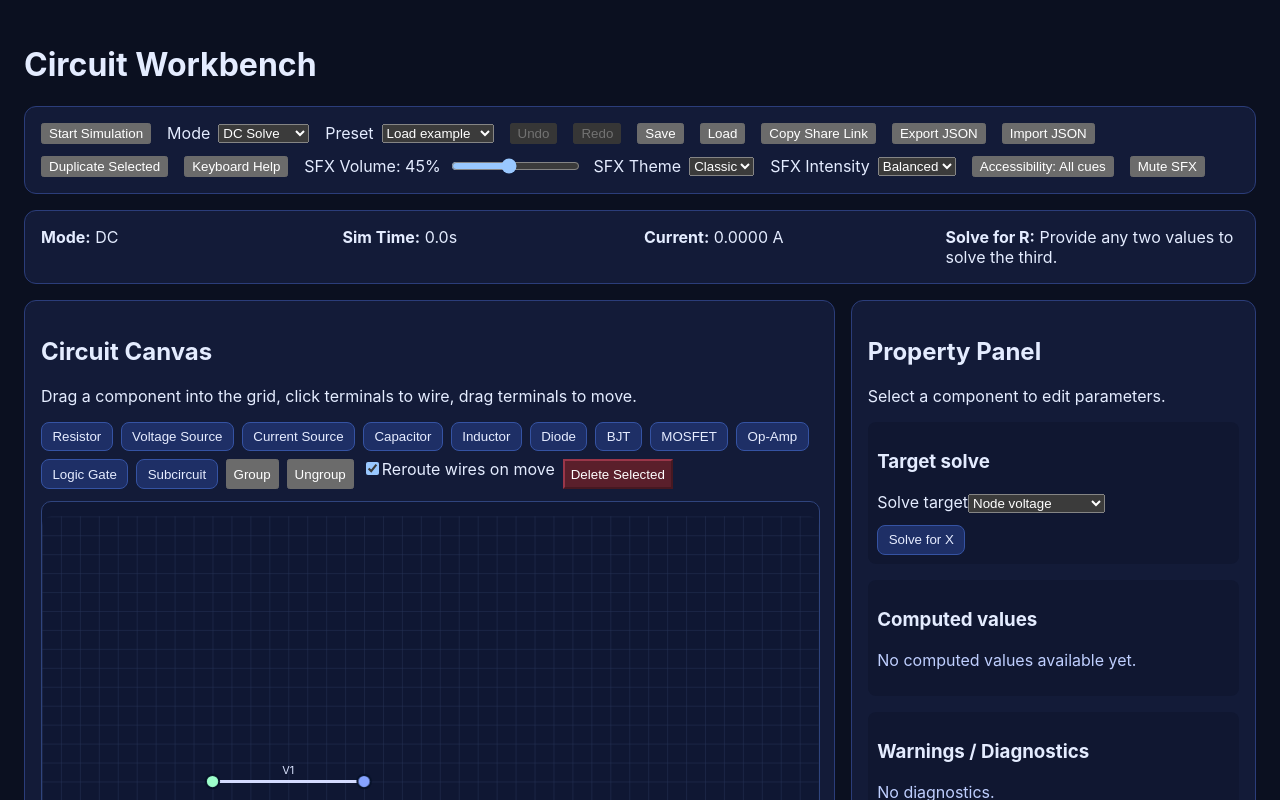
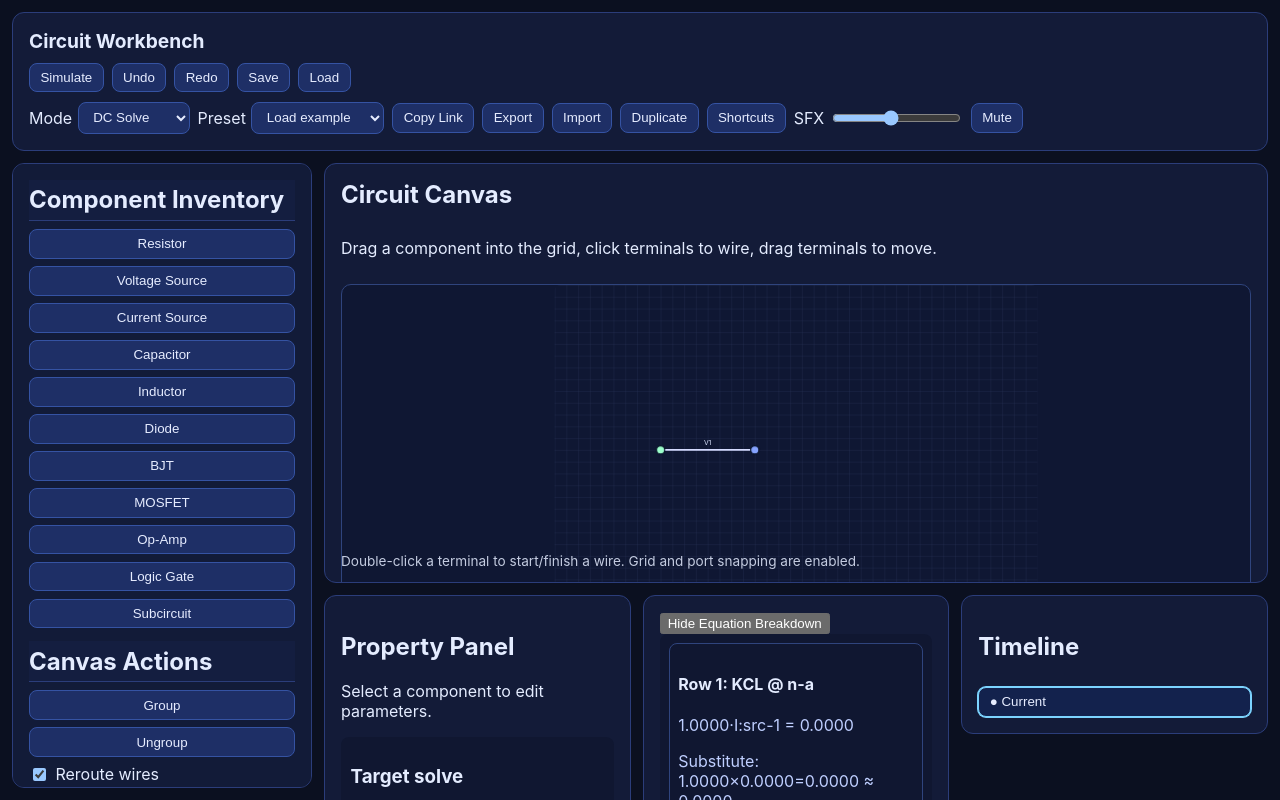
Before and after one commit to TheRealBasic/improved-succotash, a React (Vite) app: page / in a window 1280 px wide. Shown: the top 800 px of the page. Built offline with nearby package versions, Linux system fonts and the light colour scheme.

Commit message:
Fix canvas pane overlap in two-column editor layout

```diff
--- a/src/components/CircuitCanvas.tsx
+++ b/src/components/CircuitCanvas.tsx
@@ -1,7 +1,6 @@
 import { useEffect, useMemo, useState, type DragEvent, type PointerEvent } from 'react';
 import type { ComponentKind } from '../engine/model';
 import { ANIMATION_CLASS, ANIMATION_MS } from '../styles/animations';
-import { shortcutLabel } from './shortcuts';
 
 export type CanvasNodePosition = {
   id: string;
@@ -33,15 +32,11 @@ type CircuitCanvasProps = {
   pendingWireFromNodeId?: string;
   simulationActive: boolean;
   rerouteWiresOnMove: boolean;
-  onSetRerouteWiresOnMove: (enabled: boolean) => void;
   onAddComponentAt: (kind: Exclude<ComponentKind, 'wire'>, x: number, y: number) => void;
   onAddSubcircuitAt: (x: number, y: number) => void;
-  onGroupSelected: () => void;
-  onUngroupSelected: () => void;
   onSelectNode: (nodeId: string) => void;
   onSelectComponent: (componentId: string) => void;
   onMoveNode: (nodeId: string, x: number, y: number) => void;
-  onDeleteSelected: () => void;
   onStartOrCompleteWire: (nodeId: string) => void;
 };
 
@@ -53,19 +48,6 @@ const PORT_SNAP_DISTANCE = 14;
 const snapToGrid = (value: number): number => Math.round(value / GRID_SIZE) * GRID_SIZE;
 const toGridKey = (x: number, y: number): string => `${x}:${y}`;
 
-const componentPalette: Array<{ kind: Exclude<ComponentKind, 'wire'> | 'subcircuit'; label: string; shortcutId: string }> = [
-  { kind: 'resistor', label: 'Resistor', shortcutId: 'place-resistor' },
-  { kind: 'voltageSource', label: 'Voltage Source', shortcutId: 'place-voltage' },
-  { kind: 'currentSource', label: 'Current Source', shortcutId: 'place-current' },
-  { kind: 'capacitor', label: 'Capacitor', shortcutId: 'place-capacitor' },
-  { kind: 'inductor', label: 'Inductor', shortcutId: 'place-inductor' },
-  { kind: 'diode', label: 'Diode', shortcutId: 'place-diode' },
-  { kind: 'bjt', label: 'BJT', shortcutId: 'place-bjt' },
-  { kind: 'mosfet', label: 'MOSFET', shortcutId: 'place-mosfet' },
-  { kind: 'opAmp', label: 'Op-Amp', shortcutId: 'place-opamp' },
-  { kind: 'logicGate', label: 'Logic Gate', shortcutId: 'place-logic' },
-  { kind: 'subcircuit', label: 'Subcircuit', shortcutId: 'place-subcircuit' }
-];
 
 const componentBounds = (fromNode: CanvasNodePosition, toNode: CanvasNodePosition): Rect => ({
   left: Math.min(fromNode.x, toNode.x) - GRID_SIZE,
@@ -164,15 +146,11 @@ export const CircuitCanvas = ({
   pendingWireFromNodeId,
   simulationActive,
   rerouteWiresOnMove,
-  onSetRerouteWiresOnMove,
   onAddComponentAt,
   onAddSubcircuitAt,
-  onGroupSelected,
-  onUngroupSelected,
   onSelectNode,
   onSelectComponent,
   onMoveNode,
-  onDeleteSelected,
   onStartOrCompleteWire
 }: CircuitCanvasProps) => {
   const [draggingNodeId, setDraggingNodeId] = useState<string | null>(null);
@@ -272,30 +250,6 @@ export const CircuitCanvas = ({
     <article className="panel circuit-canvas">
       <h2>Circuit Canvas</h2>
       <p>Drag a component into the grid, click terminals to wire, drag terminals to move.</p>
-      <div className="canvas-toolbar">
-        {componentPalette.map((entry) => (
-          <button
-            key={entry.kind}
-            type="button"
-            className="palette-item"
-            draggable
-            onDragStart={(event) => event.dataTransfer.setData('application/x-component-kind', entry.kind)}
-            title={`Shortcut: ${shortcutLabel(entry.shortcutId)}`}
-          >
-            {entry.label}
-          </button>
-        ))}
-        <button type="button" onClick={onGroupSelected} title={`Shortcut: ${shortcutLabel('group')}`}>Group</button>
-        <button type="button" onClick={onUngroupSelected} title={`Shortcut: ${shortcutLabel('ungroup')}`}>Ungroup</button>
-        <label>
-          <input type="checkbox" checked={rerouteWiresOnMove} onChange={(event) => onSetRerouteWiresOnMove(event.target.checked)} />
-          Reroute wires on move
-        </label>
-        <button type="button" onClick={onDeleteSelected} className="danger" title={`Shortcut: ${shortcutLabel('delete')}`}>
-          Delete Selected
-        </button>
-      </div>
-
       <svg
         className="canvas-surface"
         width={CANVAS_WIDTH}
--- a/src/main.tsx
+++ b/src/main.tsx
@@ -113,6 +113,7 @@ const App = () => {
   const [focusedEquationRowId, setFocusedEquationRowId] = useState<string | undefined>(undefined);
   const [rerouteWiresOnMove, setRerouteWiresOnMove] = useState(true);
   const [showShortcutHelp, setShowShortcutHelp] = useState(false);
+  const [sidebarOpen, setSidebarOpen] = useState(false);
   const [analysisState, setAnalysisState] = useState<'idle' | 'running' | 'converged' | 'warning' | 'error'>('idle');
   const previousAnalysisState = useRef<'idle' | 'running' | 'converged' | 'warning' | 'error'>('idle');
 
@@ -632,6 +633,13 @@ const App = () => {
     setTargetResult(result.target);
   };
 
+
+  const closeSidebarOnMobile = () => {
+    if (window.matchMedia('(max-width: 960px)').matches) {
+      setSidebarOpen(false);
+    }
+  };
+
   const simulationSnapshot = simulateStep(
     {
       voltage: solvedTriangle.voltage,
@@ -642,8 +650,12 @@ const App = () => {
 
   return (
     <main className="app-shell" onPointerDown={tryUnlockAudio}>
+      <header className="top-toolbar panel">
         <h1>Circuit Workbench</h1>
-      <div className="app-controls panel">
+        <div className="toolbar-main">
+          <button type="button" className="menu-toggle" onClick={() => setSidebarOpen((value) => !value)}>
+            {sidebarOpen ? 'Close Inventory' : 'Open Inventory'}
+          </button>
           <button
             type="button"
             onClick={() => {
@@ -652,8 +664,22 @@ const App = () => {
               playSfx(next ? 'start' : 'stop');
             }}
           >
-          {simulationActive ? 'Stop Simulation' : 'Start Simulation'}
+            {simulationActive ? 'Stop' : 'Simulate'}
           </button>
+          <button type="button" onClick={undo} disabled={!history.length}>
+            Undo
+          </button>
+          <button type="button" onClick={redo} disabled={!future.length}>
+            Redo
+          </button>
+          <button type="button" onClick={() => window.localStorage.setItem(STORAGE_KEY, JSON.stringify(circuit))}>
+            Save
+          </button>
+          <button type="button" onClick={() => setCircuit(normalizeCircuit(getInitialCircuit()))}>
+            Load
+          </button>
+        </div>
+        <div className="toolbar-secondary">
           <label>
             Mode
             <select value={mode} onChange={(event) => setMode(event.target.value as 'dc' | 'ac')}>
@@ -672,65 +698,76 @@ const App = () => {
               <option value="currentLoop">Current Loop</option>
             </select>
           </label>
-        <button type="button" onClick={undo} disabled={!history.length}>
-          Undo
-        </button>
-        <button type="button" onClick={redo} disabled={!future.length}>
-          Redo
-        </button>
-        <button type="button" onClick={() => window.localStorage.setItem(STORAGE_KEY, JSON.stringify(circuit))}>
-          Save
-        </button>
-        <button type="button" onClick={() => setCircuit(normalizeCircuit(getInitialCircuit()))}>
-          Load
-        </button>
-        <button type="button" onClick={shareCircuit}>
-          Copy Share Link
-        </button>
-        <button type="button" onClick={() => window.navigator.clipboard.writeText(JSON.stringify(circuit, null, 2))}>
-          Export JSON
-        </button>
-        <button type="button" onClick={importCircuit}>
-          Import JSON
-        </button>
+          <button type="button" onClick={shareCircuit}>Copy Link</button>
+          <button type="button" onClick={() => window.navigator.clipboard.writeText(JSON.stringify(circuit, null, 2))}>Export</button>
+          <button type="button" onClick={importCircuit}>Import</button>
           <button type="button" onClick={duplicateSelected} title={`Shortcut: ${shortcutLabel('duplicate')}`}>
-          Duplicate Selected
+            Duplicate
           </button>
           <button type="button" onClick={() => setShowShortcutHelp((value) => !value)} title={`Shortcut: ${shortcutLabel('help')}`}>
-          Keyboard Help
+            Shortcuts
           </button>
           <label>
-          SFX Volume: {Math.round(sfxSettings.volume * 100)}%
+            SFX
             <input type="range" min={0} max={100} value={Math.round(sfxSettings.volume * 100)} onChange={(event) => setSfxVolume(Number(event.target.value) / 100)} />
           </label>
-        <label>
-          SFX Theme
-          <select value={sfxSettings.themeProfile} onChange={(event) => setSfxThemeProfile(event.target.value as 'classic' | 'soft' | 'bright')}>
-            <option value="classic">Classic</option>
-            <option value="soft">Soft</option>
-            <option value="bright">Bright</option>
-          </select>
-        </label>
-        <label>
-          SFX Intensity
-          <select value={sfxSettings.intensity} onChange={(event) => setSfxIntensity(event.target.value as 'relaxed' | 'balanced' | 'high')}>
-            <option value="relaxed">Relaxed</option>
-            <option value="balanced">Balanced</option>
-            <option value="high">High</option>
-          </select>
-        </label>
-        <button type="button" onClick={() => setSfxAccessibilityMode(sfxSettings.accessibilityMode === 'all' ? 'alertsOnly' : 'all')}>
-          {sfxSettings.accessibilityMode === 'alertsOnly' ? 'Accessibility: Alerts only' : 'Accessibility: All cues'}
-        </button>
-        <button type="button" onClick={toggleSfxMute}>
-          {sfxSettings.muted ? 'Unmute SFX' : 'Mute SFX'}
-        </button>
+          <button type="button" onClick={toggleSfxMute}>{sfxSettings.muted ? 'Unmute' : 'Mute'}</button>
           {audioBlocked && <p className="hint">Audio is blocked by autoplay policy until user interaction.</p>}
         </div>
+      </header>
 
-      <section className="status-grid panel">
+      <section className="workspace">
+        <aside className={`inventory-sidebar panel ${sidebarOpen ? 'is-open' : ''}`}>
+          <div className="sidebar-section">
+            <h2>Component Inventory</h2>
+            <div className="inventory-grid">
+              {[
+                { kind: 'resistor', label: 'Resistor', shortcutId: 'place-resistor' },
+                { kind: 'voltageSource', label: 'Voltage Source', shortcutId: 'place-voltage' },
+                { kind: 'currentSource', label: 'Current Source', shortcutId: 'place-current' },
+                { kind: 'capacitor', label: 'Capacitor', shortcutId: 'place-capacitor' },
+                { kind: 'inductor', label: 'Inductor', shortcutId: 'place-inductor' },
+                { kind: 'diode', label: 'Diode', shortcutId: 'place-diode' },
+                { kind: 'bjt', label: 'BJT', shortcutId: 'place-bjt' },
+                { kind: 'mosfet', label: 'MOSFET', shortcutId: 'place-mosfet' },
+                { kind: 'opAmp', label: 'Op-Amp', shortcutId: 'place-opamp' },
+                { kind: 'logicGate', label: 'Logic Gate', shortcutId: 'place-logic' },
+                { kind: 'subcircuit', label: 'Subcircuit', shortcutId: 'place-subcircuit' }
+              ].map((entry) => (
+                <button
+                  key={entry.kind}
+                  type="button"
+                  className="palette-item"
+                  draggable
+                  onDragStart={(event) => event.dataTransfer.setData('application/x-component-kind', entry.kind)}
+                  title={`Shortcut: ${shortcutLabel(entry.shortcutId)}`}
+                >
+                  {entry.label}
+                </button>
+              ))}
+            </div>
+          </div>
+
+          <div className="sidebar-section">
+            <h2>Canvas Actions</h2>
+            <div className="inventory-grid">
+              <button type="button" onClick={groupSelected} title={`Shortcut: ${shortcutLabel('group')}`}>Group</button>
+              <button type="button" onClick={ungroupSelected} title={`Shortcut: ${shortcutLabel('ungroup')}`}>Ungroup</button>
+              <label className="sidebar-checkbox">
+                <input type="checkbox" checked={rerouteWiresOnMove} onChange={(event) => setRerouteWiresOnMove(event.target.checked)} />
+                Reroute wires
+              </label>
+              <button type="button" onClick={deleteSelected} className="danger" title={`Shortcut: ${shortcutLabel('delete')}`}>
+                Delete Selected
+              </button>
+            </div>
+          </div>
+
+          <div className="sidebar-section">
+            <h2>Status</h2>
+            <section className="status-grid">
               <p>
-          <strong>Mode:</strong> {mode.toUpperCase()} {mode === 'ac' ? '(preview phase-shift animations only)' : ''}
+                <strong>Mode:</strong> {mode.toUpperCase()} {mode === 'ac' ? '(preview)' : ''}
               </p>
               <p>
                 <strong>Sim Time:</strong> {simulationSnapshot.time.toFixed(1)}s
@@ -742,8 +779,10 @@ const App = () => {
                 <strong>Solve for R:</strong> {solvedTriangle.summary}
               </p>
             </section>
+          </div>
+        </aside>
 
-      <section className="workspace">
+        <section className="canvas-pane">
           <CircuitCanvas
             nodes={circuit.nodes}
             components={circuit.components as CanvasComponent[]}
@@ -752,20 +791,18 @@ const App = () => {
             pendingWireFromNodeId={pendingWireFromNodeId}
             simulationActive={simulationActive}
             rerouteWiresOnMove={rerouteWiresOnMove}
-          onSetRerouteWiresOnMove={setRerouteWiresOnMove}
             onAddComponentAt={addComponentAt}
             onAddSubcircuitAt={addSubcircuitAt}
-          onGroupSelected={groupSelected}
-          onUngroupSelected={ungroupSelected}
             onMoveNode={moveNode}
-          onDeleteSelected={deleteSelected}
             onSelectNode={(nodeId) => {
               setSelectedNodeId(nodeId);
               setSelectedComponentId(undefined);
+              closeSidebarOnMobile();
             }}
             onSelectComponent={(componentId) => {
               setSelectedComponentId(componentId);
               setSelectedNodeId(undefined);
+              closeSidebarOnMobile();
             }}
             onStartOrCompleteWire={startOrCompleteWire}
           />
@@ -813,6 +850,7 @@ const App = () => {
             )}
           </div>
         </section>
+      </section>
     </main>
   );
 };
--- a/src/styles/theme.css
+++ b/src/styles/theme.css
@@ -5,37 +5,125 @@
   color: #e4ecff;
 }
 
+* {
+  box-sizing: border-box;
+}
+
 body {
   margin: 0;
 }
 
-.app-shell {
-  padding: 1.5rem;
+#root {
+  height: 100vh;
 }
 
-.app-controls {
+.app-shell {
+  height: 100vh;
+  display: grid;
+  grid-template-rows: auto 1fr;
+  gap: 0.75rem;
+  padding: 0.75rem;
+  overflow: hidden;
+}
+
+.top-toolbar {
+  display: grid;
+  gap: 0.6rem;
+  padding: 0.7rem 0.9rem;
+}
+
+.top-toolbar h1 {
+  margin: 0;
+  font-size: 1.2rem;
+}
+
+.toolbar-main,
+.toolbar-secondary {
   display: flex;
   align-items: center;
-  gap: 0.75rem;
-  margin-bottom: 1rem;
+  gap: 0.5rem;
   flex-wrap: wrap;
 }
 
-.app-controls label {
+.toolbar-secondary label {
   display: inline-flex;
   align-items: center;
-  gap: 0.5rem;
+  gap: 0.35rem;
 }
 
 .workspace {
+  min-height: 0;
   display: grid;
-  gap: 1rem;
-  grid-template-columns: 2fr 1fr;
+  grid-template-columns: minmax(240px, 300px) minmax(0, 1fr);
+  gap: 0.75rem;
+}
+
+.inventory-sidebar {
+  min-height: 0;
+  overflow-y: auto;
+  display: grid;
+  align-content: start;
+  gap: 0.8rem;
+  padding-top: 0.5rem;
+}
+
+.sidebar-section h2 {
+  position: sticky;
+  top: -0.5rem;
+  z-index: 2;
+  margin: 0 0 0.5rem;
+  padding: 0.35rem 0;
+  background: rgba(22, 31, 65, 0.95);
+  border-bottom: 1px solid #2b3d7a;
+}
+
+.inventory-grid {
+  display: grid;
+  gap: 0.45rem;
+}
+
+.sidebar-checkbox {
+  display: inline-flex;
+  align-items: center;
+  gap: 0.4rem;
+}
+
+.canvas-pane {
+  min-width: 0;
+  min-height: 0;
+  display: flex;
+  flex-direction: column;
+  gap: 0.75rem;
+}
+
+.circuit-canvas {
+  min-height: 420px;
+  display: grid;
+  grid-template-rows: auto auto minmax(260px, 1fr) auto;
+  gap: 0.6rem;
+  overflow: hidden;
+}
+
+.circuit-canvas h2,
+.circuit-canvas p {
+  margin-top: 0;
+}
+
+.canvas-surface {
+  width: 100%;
+  height: auto;
+  min-height: 320px;
+  max-height: 100%;
+  border: 1px solid #2f447d;
+  border-radius: 10px;
+  background: #0f1733;
 }
 
 .side-panels {
   display: grid;
-  gap: 1rem;
+  gap: 0.75rem;
+  grid-template-columns: repeat(auto-fit, minmax(280px, 1fr));
+  align-items: start;
 }
 
 .panel {
@@ -55,15 +143,12 @@ body {
   margin-top: 0.25rem;
 }
 
-.circuit-canvas .canvas-toolbar {
-  display: flex;
-  gap: 0.5rem;
-  flex-wrap: wrap;
-  margin-bottom: 0.75rem;
-}
-
 .palette-item,
-.property-panel button {
+.property-panel button,
+.top-toolbar button,
+.top-toolbar select,
+.inventory-grid button,
+.timeline-item {
   border: 1px solid #3553a3;
   border-radius: 8px;
   background: #1e2f66;
@@ -77,14 +162,6 @@ body {
   border-color: #9a3649;
 }
 
-.canvas-surface {
-  width: 100%;
-  max-width: 100%;
-  border: 1px solid #2f447d;
-  border-radius: 10px;
-  background: #0f1733;
-}
-
 .component-label {
   font-size: 0.72rem;
   pointer-events: none;
@@ -93,6 +170,7 @@ body {
 .hint {
   opacity: 0.85;
   font-size: 0.85rem;
+  margin: 0;
 }
 
 .field-group,
@@ -124,16 +202,10 @@ body {
   color: #bfcfff;
 }
 
-.app-controls select,
-.app-controls button {
-  margin-right: 0.25rem;
-}
-
 .status-grid {
   display: grid;
-  grid-template-columns: repeat(auto-fit, minmax(180px, 1fr));
-  gap: 0.5rem;
-  margin-bottom: 1rem;
+  grid-template-columns: 1fr;
+  gap: 0.45rem;
 }
 
 .status-grid p {
@@ -166,11 +238,7 @@ body {
 
 .timeline-item {
   text-align: left;
-  border: 1px solid #3553a3;
   background: #13224d;
-  color: #e6ecff;
-  border-radius: 8px;
-  padding: 0.35rem 0.55rem;
 }
 
 .timeline-item.active {
@@ -184,3 +252,37 @@ body {
   display: grid;
   gap: 0.25rem;
 }
+
+.menu-toggle {
+  display: none;
+}
+
+@media (max-width: 960px) {
+  .workspace {
+    grid-template-columns: 1fr;
+  }
+
+  .menu-toggle {
+    display: inline-flex;
+  }
+
+  .inventory-sidebar {
+    position: fixed;
+    top: 0;
+    left: 0;
+    width: min(320px, 84vw);
+    height: 100vh;
+    z-index: 20;
+    transform: translateX(-104%);
+    transition: transform 180ms ease;
+    border-radius: 0;
+  }
+
+  .inventory-sidebar.is-open {
+    transform: translateX(0);
+  }
+
+  .canvas-pane {
+    min-height: 0;
+  }
+}
```
Also changed, not shown: 1 other file (tests, documents, lock files or other folders). Lines whose indentation alone changed are shown as unchanged.
